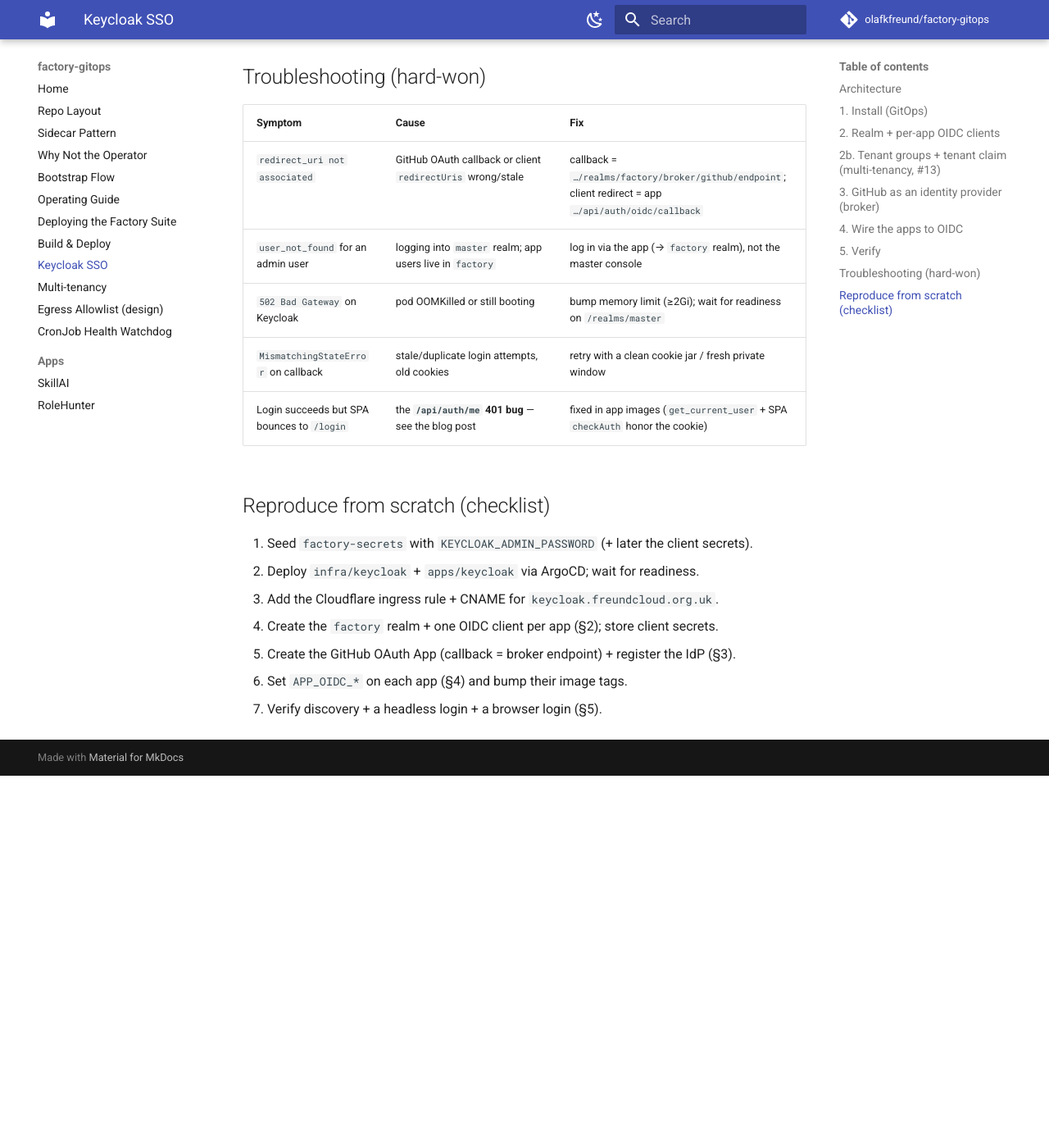
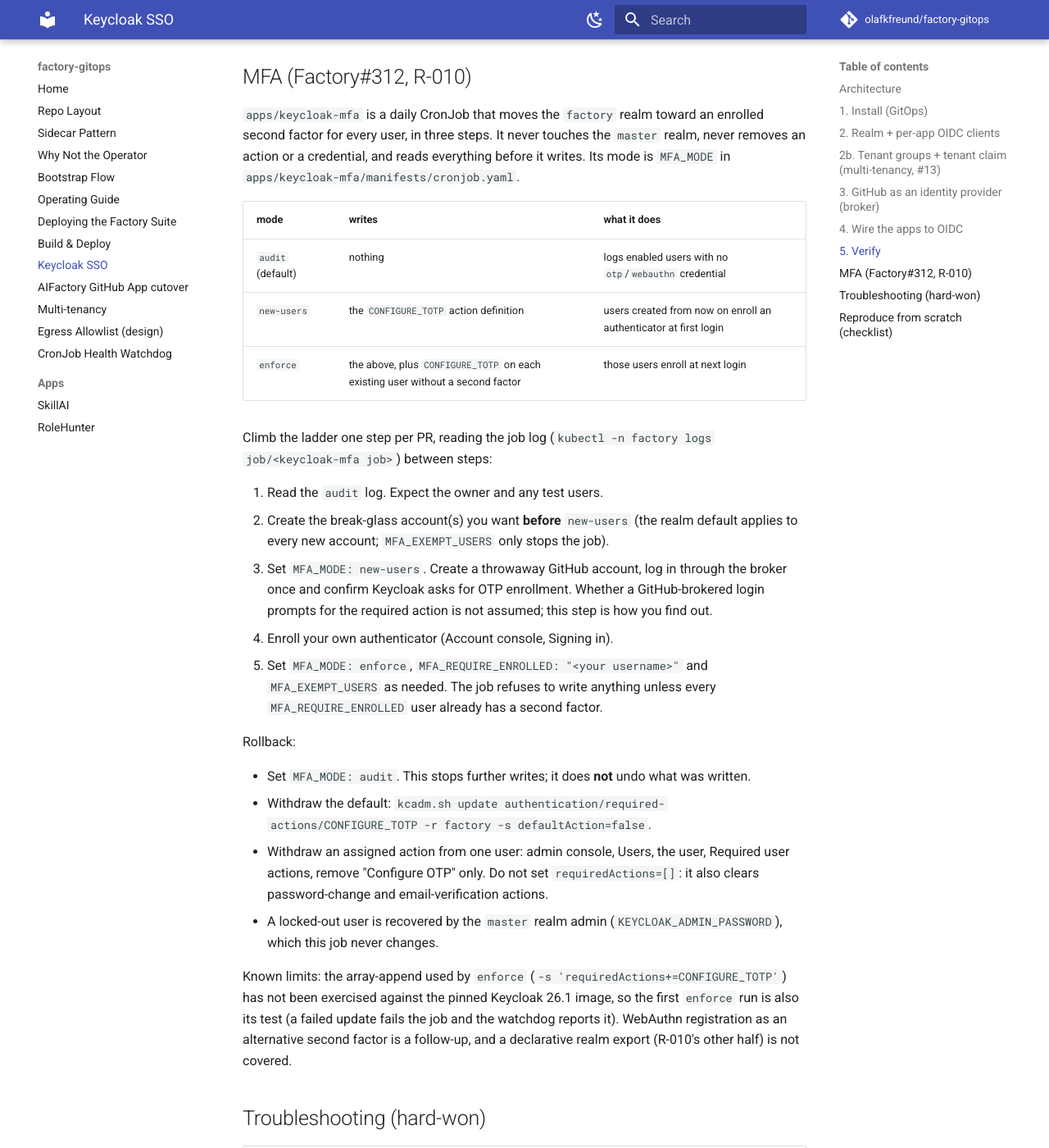
Before and after one commit to olafkfreund/factory-gitops, an MkDocs documentation site: the page built from docs/keycloak-sso.md, in a window 1280 px wide and 1400 px high, scrolled down 4775 px. Shown: the whole window at 82% size. Built offline with MkDocs 1.6.1 and Material for MkDocs 9.7.7, drawn with Linux system fonts in a browser that asks for light colours; comment, search, counter and statistics services are not loaded; before the commit the page ends 5721 px from its top, so only the background shows below that.

Commit message:
feat(keycloak): MFA ladder CronJob (audit default) and inert AIFactory GitHub App wiring (Factory#312, AIFactory#1973)
Plan steps 4-5 of plan/2026-11-16-312-mfa-and-review-schedule.md (Factory), done by the lead.

Co-Authored-By: Claude Opus 5.5 <noreply@anthropic.com>
Claude-Session: https://claude.ai/code/session_01WtDyDqabJ8SR4gD3ubwYx1

```diff
--- a/docs/keycloak-sso.md
+++ b/docs/keycloak-sso.md
@@ -218,6 +218,36 @@ kubectl -n factory run kcc --rm -it --image=curlimages/curl --restart=Never -- \
 In a browser: open `https://aifactory.freundcloud.org.uk` → **Sign in with SSO** → GitHub →
 land **inside** the app. If you bounce back to `/login`, read the troubleshooting table.
 
+## MFA (Factory#312, R-010)
+
+`apps/keycloak-mfa` is a daily CronJob that moves the `factory` realm toward an
+enrolled second factor for every user, in three steps. It never touches the
+`master` realm, never removes an action or a credential, and reads everything
+before it writes. Its mode is `MFA_MODE` in `apps/keycloak-mfa/manifests/cronjob.yaml`.
+
+| mode | writes | what it does |
+|---|---|---|
+| `audit` (default) | nothing | logs enabled users with no `otp`/`webauthn` credential |
+| `new-users` | the `CONFIGURE_TOTP` action definition | users created from now on enroll an authenticator at first login |
+| `enforce` | the above, plus `CONFIGURE_TOTP` on each existing user without a second factor | those users enroll at next login |
+
+Climb the ladder one step per PR, reading the job log (`kubectl -n factory logs job/<keycloak-mfa job>`) between steps:
+
+1. Read the `audit` log. Expect the owner and any test users.
+2. Create the break-glass account(s) you want **before** `new-users` (the realm default applies to every new account; `MFA_EXEMPT_USERS` only stops the job).
+3. Set `MFA_MODE: new-users`. Create a throwaway GitHub account, log in through the broker once and confirm Keycloak asks for OTP enrollment. Whether a GitHub-brokered login prompts for the required action is not assumed; this step is how you find out.
+4. Enroll your own authenticator (Account console, Signing in).
+5. Set `MFA_MODE: enforce`, `MFA_REQUIRE_ENROLLED: "<your username>"` and `MFA_EXEMPT_USERS` as needed. The job refuses to write anything unless every `MFA_REQUIRE_ENROLLED` user already has a second factor.
+
+Rollback:
+
+- Set `MFA_MODE: audit`. This stops further writes; it does **not** undo what was written.
+- Withdraw the default: `kcadm.sh update authentication/required-actions/CONFIGURE_TOTP -r factory -s defaultAction=false`.
+- Withdraw an assigned action from one user: admin console, Users, the user, Required user actions, remove "Configure OTP" only. Do not set `requiredActions=[]`: it also clears password-change and email-verification actions.
+- A locked-out user is recovered by the `master` realm admin (`KEYCLOAK_ADMIN_PASSWORD`), which this job never changes.
+
+Known limits: the array-append used by `enforce` (`-s 'requiredActions+=CONFIGURE_TOTP'`) has not been exercised against the pinned Keycloak 26.1 image, so the first `enforce` run is also its test (a failed update fails the job and the watchdog reports it). WebAuthn registration as an alternative second factor is a follow-up, and a declarative realm export (R-010's other half) is not covered.
+
 ## Troubleshooting (hard-won)
 
 | Symptom                                   | Cause                                                                 | Fix |
--- a/mkdocs.yml
+++ b/mkdocs.yml
@@ -55,6 +55,7 @@ nav:
   - Deploying the Factory Suite: deploying-the-factory-suite.md
   - Build & Deploy: build-and-deploy.md
   - Keycloak SSO: keycloak-sso.md
+  - AIFactory GitHub App cutover: aifactory-github-app-cutover.md
   - Multi-tenancy: multi-tenancy.md
   - Egress Allowlist (design): egress-allowlist.md
   - CronJob Health Watchdog: job-health-watchdog.md
```
Also changed, not shown: docs/aifactory-github-app-cutover.md (added, +39 -0 lines), 7 other files.
